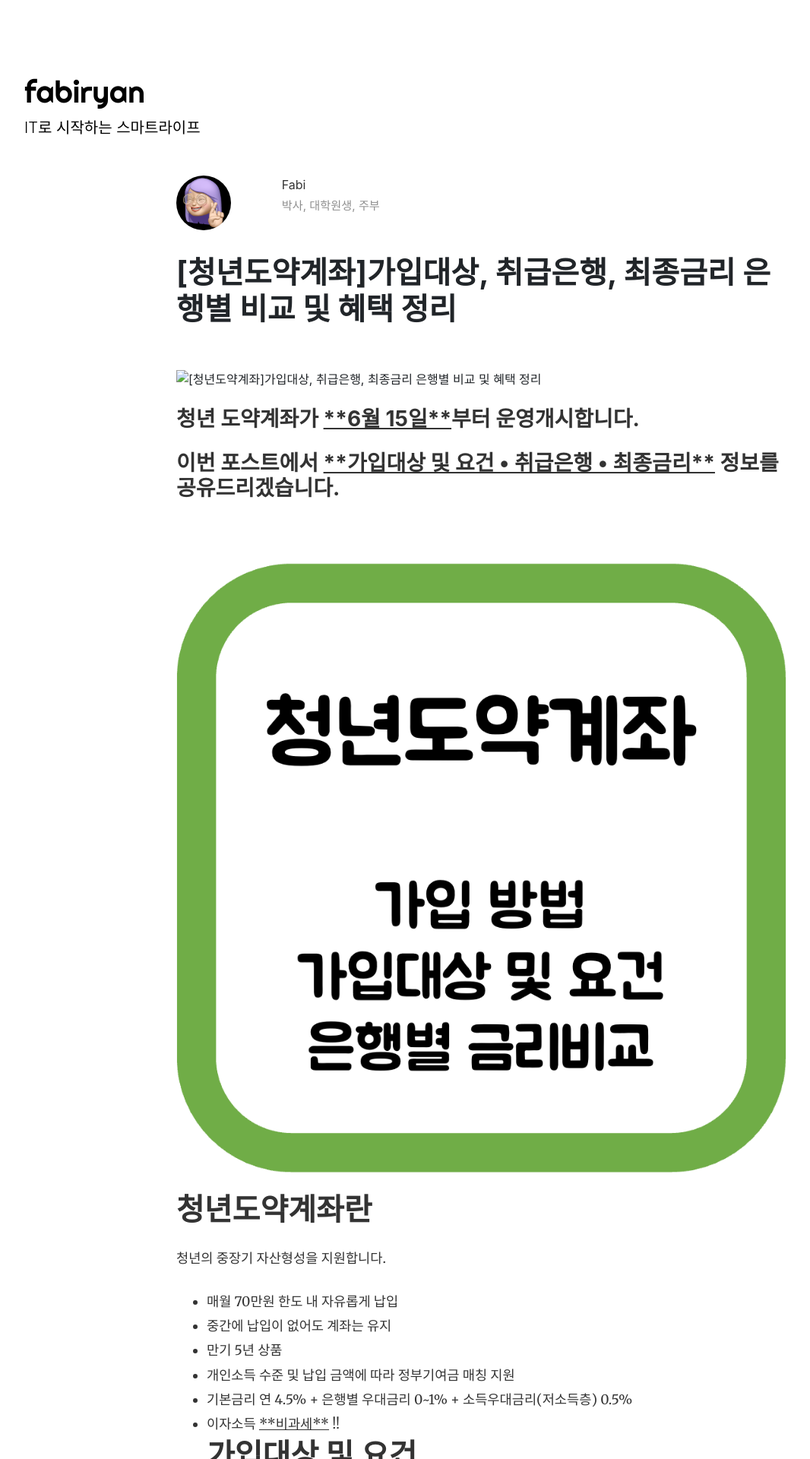
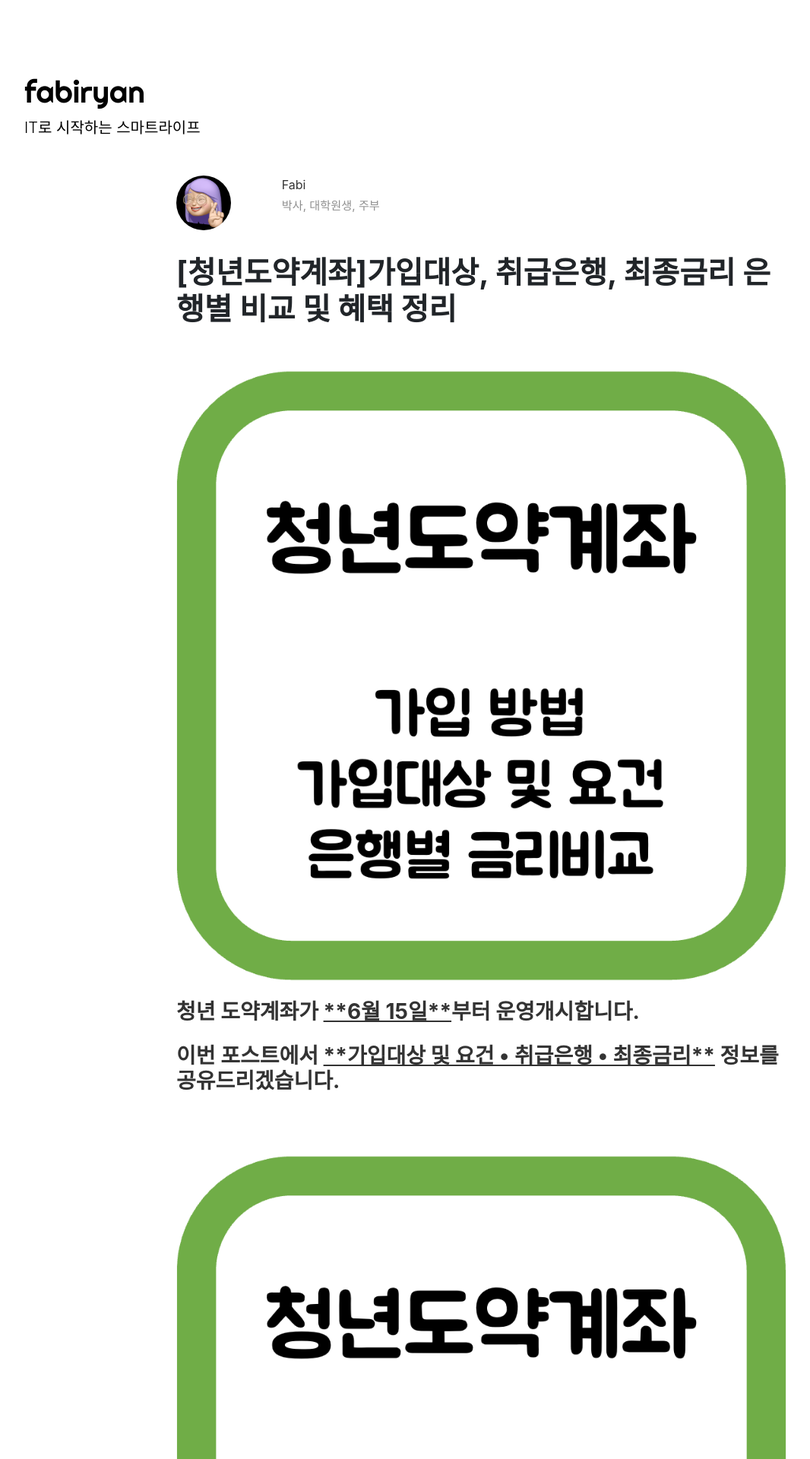
Before and after one commit to ryanlee92/ryanlee92.github.io, a Jekyll site: the page built from _posts/2023-07-23-20s-leap-account.md, in a window 1280 px wide. Shown: the top 1920 px of the page at 76% size, without its empty margins (53-1119 px from the left). Built offline with Jekyll 4.4.1, drawn with Linux system fonts in a browser that asks for light colours; nearby versions of some CDN libraries; comment, search, counter and statistics services are not loaded.

Commit message:
fixed image error

```diff
--- a/_posts/2023-07-23-20s-leap-account.md
+++ b/_posts/2023-07-23-20s-leap-account.md
@@ -3,7 +3,7 @@
 title:  "[청년도약계좌]가입대상, 취급은행, 최종금리 은행별 비교 및 혜택 정리"
 author: fabi
 categories: [청년도약계좌, 비과세, 금리]
-image: .assets/images/20s-leap-account/thumbnail.png
+image: /assets/images/20s-leap-account/thumbnail.png
 description: "23년 6월 15일부터 개시된 청년도약계좌 가입대상 및 요건, 취급은행, 최종금리 정보 공유드립니다."
 rating: 0
 featured: false
```
